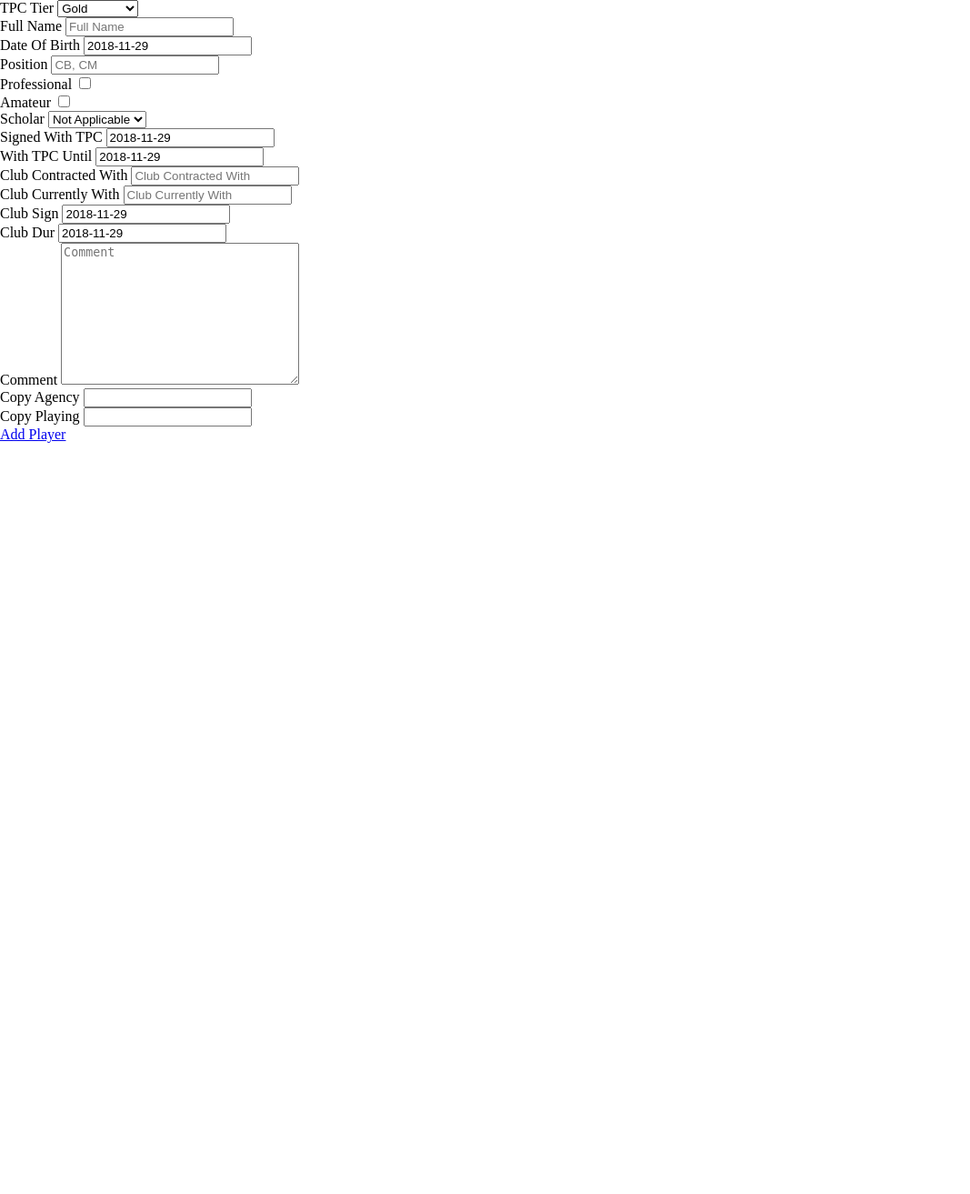
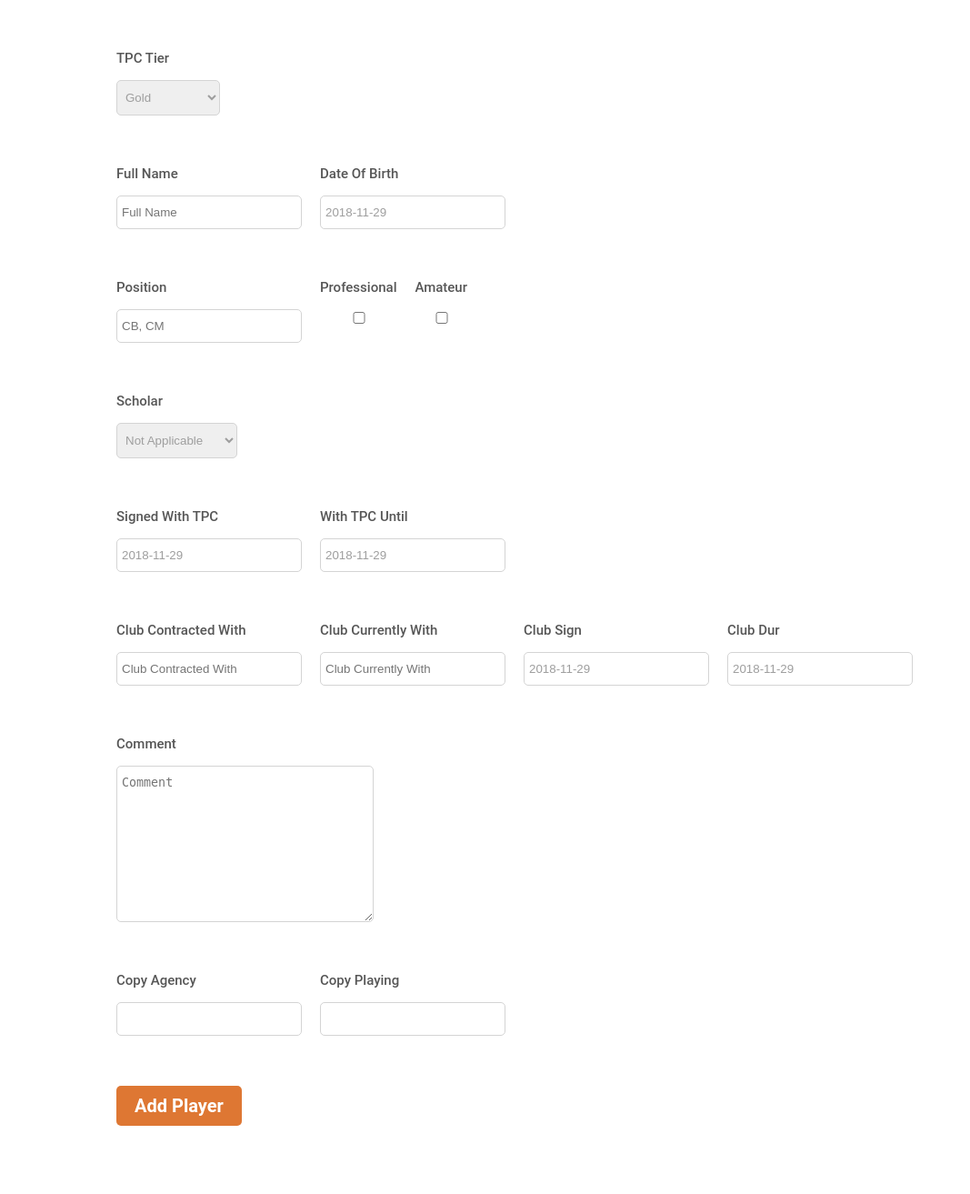
Before and after one commit to Trystanr/tpc, a PHP site: page /addPlayer.html in a window 1280 px wide. Shown: the whole page at 91% size, without its empty margins (0-1067 px from the left). Before the commit the page ends 487 px from the top, so only its background shows below. Run offline with PHP 8.4, Linux system fonts and the light colour scheme.

Commit message:
Styled AddPlayer
Not fully

```diff
--- a/addPlayer.html
+++ b/addPlayer.html
@@ -23,7 +23,9 @@
 		- Validation
 
 	 -->
-
+	<div id="addPlayerForm">
+		<div class="rowForm">
+			<div class="rowCont">
 				<label for="tier">TPC Tier</label>
 				<select name="tier" id="tier">
 					<option value="1">Gold</option>
@@ -33,28 +35,41 @@
 					<option value="5">O/S INFO.</option>
 					<option value="6">ISSUES</option>
 				</select>
-	<br>
+			</div>
+		</div>
 
+		<div class="rowForm">
+			<div class="rowCont">
 				<label for="fullName">Full Name</label>
 				<input type="text" name="fullName" id="fullName" placeholder="Full Name">
-	<br>
+			</div>
 
+			<div class="rowCont">
 				<label for="dob">Date Of Birth</label>
 				<input type="text" name="dob" id="dob" value="2018-11-29">
-	<br>
+			</div>
+		</div>
 
+		<div class="rowForm">
+
+			<div class="rowCont">
 				<label for="pos">Position</label>
 				<input type="text" name="pos" id="pos" placeholder="CB, CM">
-	<br>
+			</div>
 
+			<div class="rowCont">
 				<label for="prof">Professional</label>
 				<input type="checkbox" name="prof" id="prof">
-	<br>
+			</div>
 
+			<div class="rowCont">
 				<label for="amat">Amateur</label>
 				<input type="checkbox" name="amat" id="amat">
-	<br>
+			</div>
+		</div>
 
+		<div class="rowForm">
+			<div class="rowCont">
 			<label for="scholar">Scholar</label>
 			<select name="scholar" id="scholar">
 				<option value="0">Not Applicable</option>
@@ -71,45 +86,66 @@
 				<option value="11">Grade 11</option>
 				<option value="12">Grade 12</option>
 			</select>
-	<br>
+			</div>
+		</div>
 
+		<div class="rowForm">
+			<div class="rowCont">
 			<label for="TPCSign">Signed With TPC</label>
 			<input type="text" name="TPCSign" id="TPCSign" value="2018-11-29">
-	<br>
+			</div>
 
+			<div class="rowCont">
 			<label for="TPCUntil">With TPC Until</label>
 			<input type="text" name="TPCUntil" id="TPCUntil" value="2018-11-29">
-	<br>
+			</div>
+		</div>
 
+		<div class="rowForm">
+			<div class="rowCont">
 			<label for="ClubContract">Club Contracted With</label>
 			<input type="text" name="ClubContract" id="ClubContract" placeholder="Club Contracted With">
-	<br>
+			</div>
 
+			<div class="rowCont">
 			<label for="ClubName">Club Currently With</label>
 			<input type="text" name="ClubName" id="ClubName" placeholder="Club Currently With">
-	<br>
+			</div>
 
+			<div class="rowCont">
 			<label for="ClubSign">Club Sign</label>
 			<input type="text" name="ClubSign" id="ClubSign" placeholder="Club Signed" value="2018-11-29">
-	<br>
+			</div>
 
+			<div class="rowCont">
 			<label for="ClubDur">Club Dur</label>
 			<input type="text" name="ClubDur" id="ClubDur" placeholder="Club Duration" value="2018-11-29">
-	<br>
+			</div>
+		</div>
 
+		<div class="rowForm">
+			<div class="rowCont">
 			<label for="comment">Comment</label>
 			<textarea type="text" name="comment" id="comment" placeholder="Comment" rows="10" cols="30"></textarea>
-	<br>
+			</div>
+		</div>
 
+		<div class="rowForm">
+			<div class="rowCont">
 			<label for="CopyAgency">Copy Agency</label>
 			<input type="text" name="CopyAgency" id="CopyAgency">
-	<br>
+			</div>
 
+			<div class="rowCont">
 			<label for="CopyPlaying">Copy Playing</label>
 			<input type="text" name="CopyPlaying" id="CopyPlaying">
-	<br>
+			</div>
+		</div>
 
+		<div class="rowCont">
 		<a href="#" id="requestAddPlayer">Add Player</a>
+	</div>
+	</div>
 
 	<script src="js/vendor/jquery.js"></script>
 	<script src="js/script.js"></script>
--- a/css/style.css
+++ b/css/style.css
@@ -65,3 +65,73 @@ table th {
 
 	font-weight: 100;
 }*/
+
+#addPlayerForm {
+	width: 80vw;
+	margin-left: 10vw;
+
+	background-color: #fff;
+
+	display: flex;
+	flex-direction: column;
+
+	font-family: 'Roboto';
+
+	padding: 40px 0;
+}
+
+#addPlayerForm .rowForm {
+	display: flex;
+	flex-direction: row;
+	/*justify-content: space-between;*/
+
+	margin-bottom: 20px;
+}
+
+#addPlayerForm .rowCont {
+	display: flex;
+	flex-direction: column;
+
+	margin-bottom: 20px;
+	margin-right: 20px;
+
+	/*border-bottom: 1px solid #d4d4d4;*/
+}
+
+#addPlayerForm label {
+	margin: 15px 0;
+	font-size: 15px;
+	font-weight: 500;
+
+	color: #565656;
+}
+
+#addPlayerForm select, #addPlayerForm input, #addPlayerForm textarea {
+	border: 1px solid #d4d4d4;
+	border-radius: 5px;
+	padding: 10px 20px 10px 5px;
+
+	color: #9e9e9e;
+}
+
+#addPlayerForm select:focus, #addPlayerForm input:focus, #addPlayerForm textarea:focus {
+	border: 1px solid #de7733;
+	outline: none;
+}
+
+#addPlayerForm a {
+	margin: 15px 0;
+	font-size: 20px;
+	font-weight: 700;
+
+	padding: 10px 20px;
+	color: #fff;
+
+	border-radius: 5px;
+
+	background-color: #de7733;
+
+	align-self: flex-start;
+
+	text-decoration: none;
+}
```
Lines whose indentation alone changed are shown as unchanged.
